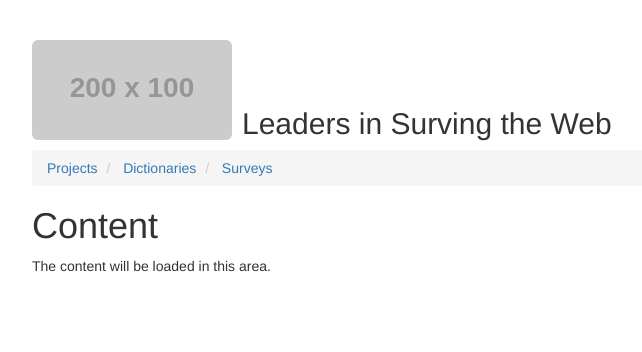
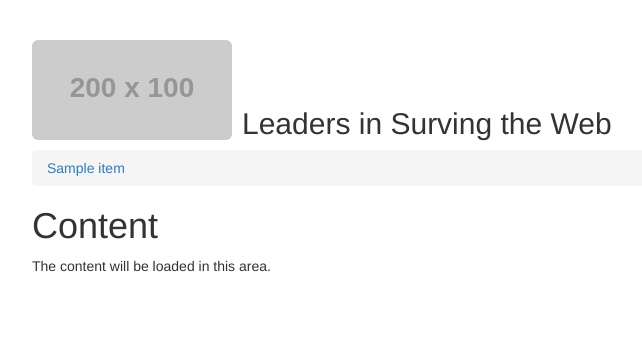
Before and after one commit to tu-software-studio/websurv, a Django app: template thin/templates/thin/base-static-nav.html in a window 1280 px wide. Shown: the part 51-403 px from the top of the page, without its empty margins (38-680 px from the left). Run offline with Django 3.2, Linux system fonts and the light colour scheme; the template is opened without the code that fills it: most values are stand-ins (such as "Sample title", 1, 10 or a date in 2020); grey boxes labelled with a size stand in for pictures from a placeholder-image service; some libraries are stand-ins or nearby versions.

Commit message:
start breadcrumb menu

```diff
--- a/thin/templates/thin/base-static-nav.html
+++ b/thin/templates/thin/base-static-nav.html
@@ -51,15 +51,11 @@
     <div class="container">
       <h2><img class="logo img-rounded" src="http://placehold.it/200x100&text=Logo"/>Leaders in Surving the Web</h2>
       <ol class="breadcrumb">
+	{% for item,url in breadcrumb_menu %}
 	<li>
-	  <a href="#">Projects</a>
+	  <a href="{{url}}/{{item.id}}">{{item.name}}</a>
 	</li>
-	<li>
-	  <a href="#">Dictionaries</a>
-	</li>
-	<li>
-	  <a href="#">Surveys</a>
-	</li>
+	{% endfor %}
       </ol>
 
       {% if messages %}
```
Also changed, not shown: thin/views.py (+8 -1 lines).
